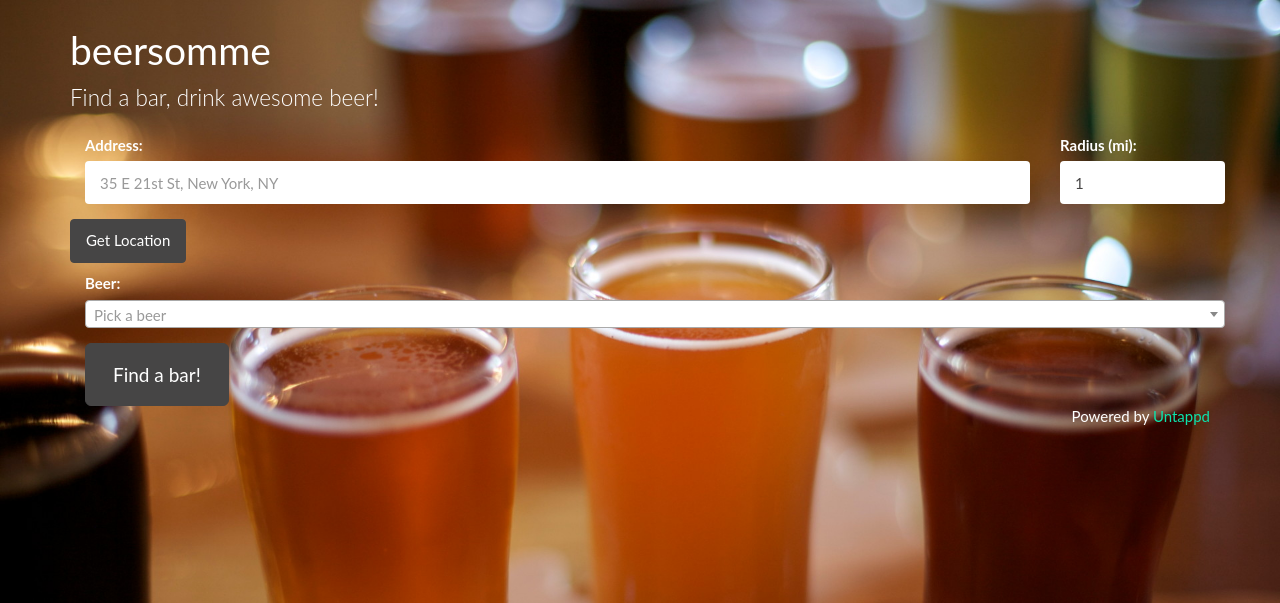
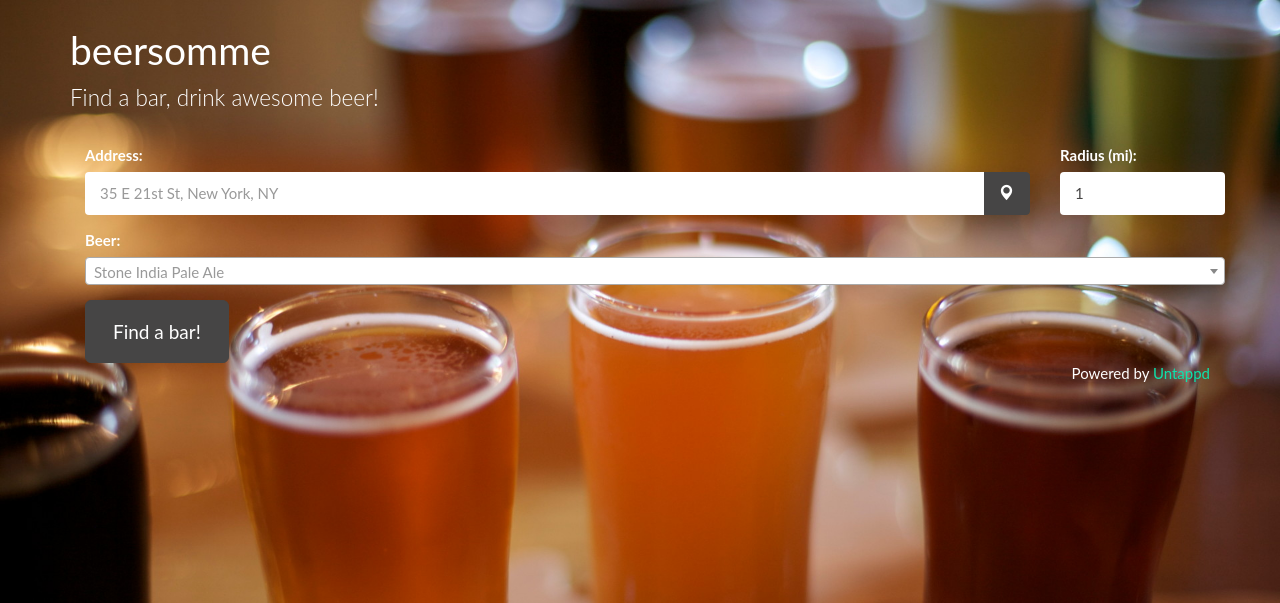
Before and after one commit to jonathan-eckel/beersomme, a Flask app: template frontend/app/templates/input.html in a window 1280 px wide. Shown: the part 60-663 px from the top of the page. Run offline with Flask 2, Linux system fonts and the light colour scheme; the template is opened without the code that fills it, so the values that code supplies are empty; parts of the project's set-up code (start-up, migrations or seed data) failed here and were passed over; some libraries are stand-ins or nearby versions; some web fonts are replaced.

Commit message:
using google to host jquery, fixed text readability issue, added location button, changed conditions for when to query untappd

```diff
--- a/frontend/app/templates/input.html
+++ b/frontend/app/templates/input.html
@@ -24,7 +24,9 @@
     <link rel="stylesheet" href="../static/css/slate.min.css">
     -->
     <!-- jQuery stuff -->
+    <!--
     <script src="//code.jquery.com/jquery-1.11.2.min.js"></script>
+    -->
     <!--
 <script src="//code.jquery.com/jquery-migrate-1.2.1.min.js"></script>
     -->
@@ -74,7 +76,7 @@
 
  <div class="container">
 
-    <div class="starter-template">
+    <div>
         <h1>beersomme</h1>
         <p class="lead">Find a bar, drink awesome beer!</p>
     </div>
@@ -82,21 +84,27 @@
     <div class = "container">
 
         <div class="row">
+            <form  action="/output" method="GET" id="inputform">
             <div class="col-lg-10 col-md-10 col-sm-10">
-            <form  action="/output" method="GET" id="inputform">
             <div class="form-group">
-                <label for="userloc">Address:</label>
+            <label for="userloc">Address:</label>
+            <div class="input-group">
                 <input id="address" type="text" class="form-control input" id="userloc" name='userloc' required=True placeholder="35 E 21st St, New York, NY">
+                  <span class="input-group-btn">
+                    <label for="mybutton">a</label>
+                    <button type="button" class="btn btn-default" onclick="getLocation()">
+                    <span class="glyphicon glyphicon-map-marker" aria-hidden="true"></span>
+                    </button>
+                  </span>
+            </div>
             </div>
             </div>
             <div class="col-lg-2 col-md-2 col-sm-2">
             <div class="form-group">
                 <label for="radius">Radius (mi):</label>
-                <input type="number" class="form-control input" id="radius" name="radius" value="1" min="0" max="25" step="0.5">
+                <input type="number" class="form-control input" id="radius" name="radius" value="1" min="0.25" max="25" step="0.25">
             </div>
             </div>
-
-    <button type="button" class="btn btn-default" onclick="getLocation()">Get Location</button>
 
         <p id="mylocation"></p>
 
@@ -104,6 +112,7 @@
             <div class="form-group">
                 <label for="userbeer">  Beer:</label>
                 <select id="userbeer" name="userbeer" class="input-lg select2 form-control">
+                <option></option>
                 {% for r in results %}
                     <option value="{{r[0]}}">{{r[1]}}</option>
                 {% endfor %}
@@ -152,6 +161,9 @@
     <!-- Bootstrap core JavaScript
     ================================================== -->
     <!-- Placed at the end of the document so the pages load faster -->
+
+<script src="https://ajax.googleapis.com/ajax/libs/jquery/1.11.1/jquery.min.js"></script>
+<script src="//select2.github.io/select2/select2-3.5.2/select2.js"></script>
 
 <script>
 var x = document.getElementById("mylocation");
@@ -202,16 +214,17 @@ function addFields(){
         }
 </script>
 
+<!--
+<script src="//select2.github.io/select2/select2-3.5.2/select2.js"></script>
+-->
+<!-- Placeholder isn't working...oh well -->
 
-<script src="//select2.github.io/select2/select2-3.5.2/select2.js"></script>
-<!-- Placeholder isn't working...oh well -->
 <script>
-var placeholder="Pick a beer";
-	$( ".select2" ).select2( { placeholder: placeholder, minimumInputLength: 4} );
+var placeholder="Stone India Pale Ale";
+	$( ".select2" ).select2( { placeholder: placeholder, minimumInputLength: 3} );
 </script>
 
-    <script src="https://ajax.googleapis.com/ajax/libs/jquery/1.11.1/jquery.min.js"></script>
-    <script src="../static/js/bootstrap.min.js"></script>
+<script src="../static/js/bootstrap.min.js"></script>
 
 
 </html>
--- a/frontend/app/templates/output.html
+++ b/frontend/app/templates/output.html
@@ -121,7 +121,7 @@
 {% for myVenue in topVenues %}
     <div class="container">
 
-        <div class="media">
+        <div class="media" style="background-color: rgba(0,0,0,0.3);">
           <div class="media-body">
             <h2 class="media-heading"> {{ myVenue['venue_name'] }} <small style="color:#FFFFFF">( {{ "%12.2f" % myVenue['dist'] }} mi )</small></h2>
             {{myVenue['venue_address']}}, {{myVenue['venue_city']}}, {{myVenue['venue_state']}}
@@ -182,7 +182,7 @@
     <!--
       <script src="https://code.jquery.com/jquery-1.10.2.min.js"></script>
     -->
-      <script src="static/js/jquery.js"></script>
+<script src="https://ajax.googleapis.com/ajax/libs/jquery/1.11.1/jquery.min.js"></script>
       <script src="static/js/bootstrap.min.js"></script>
 
 
--- a/frontend/app/views.py
+++ b/frontend/app/views.py
@@ -93,7 +93,7 @@ def beersomme_output():
 
     venueids = [v['venue_id'] for v in venues]
 
-    if len(venues) < 25:
+    if len(venues) < 10:
         #call untappd
         checkins = getPubFeed(loc_gps, radius=radius)
         #venues = [] #might be able to remove this
@@ -135,8 +135,9 @@ def beersomme_output():
         #add to db
 
         #if nbeers too small get more
+        #number is relatively small to avoid excessive calls
         ncalls = 0
-        if ncalls < 5 and len(beers) < 1:
+        if ncalls < 5 and len(beers) < 3:
             getMoreBeers(venueid)
             ncalls += 1
             beers = getSQLBeerList(venueid)
```
